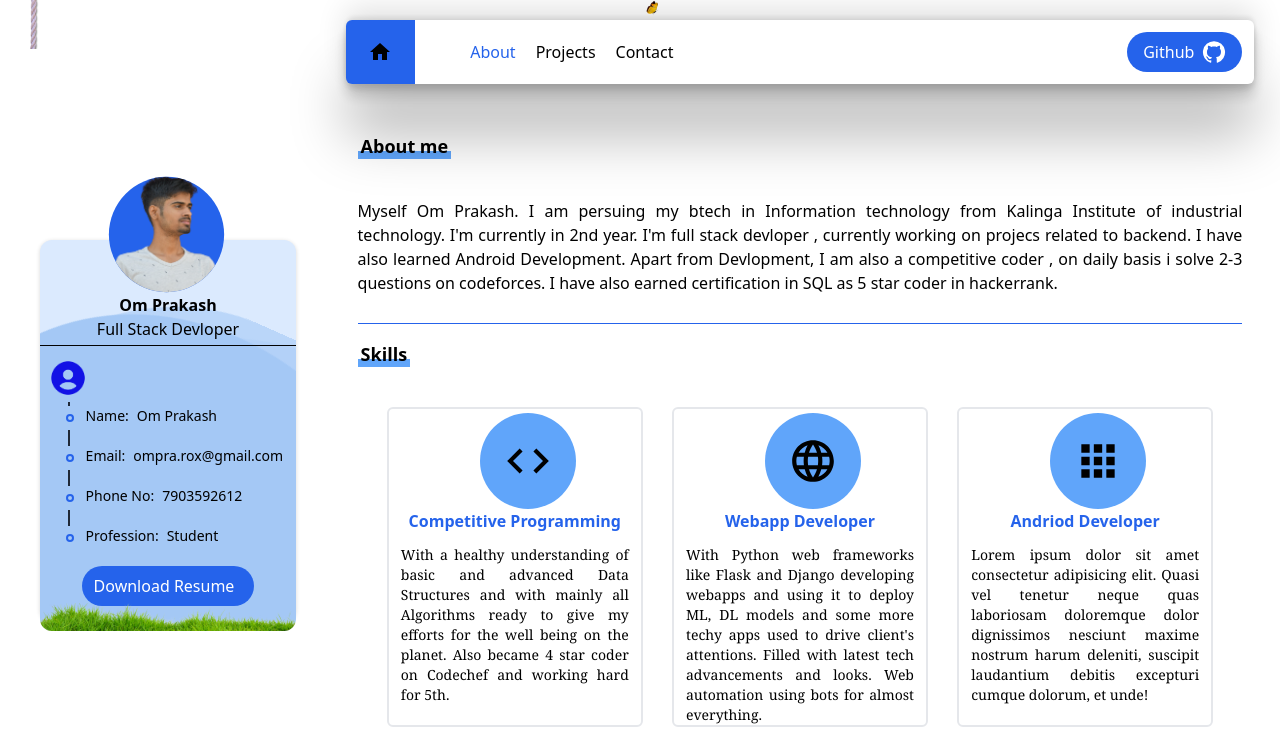
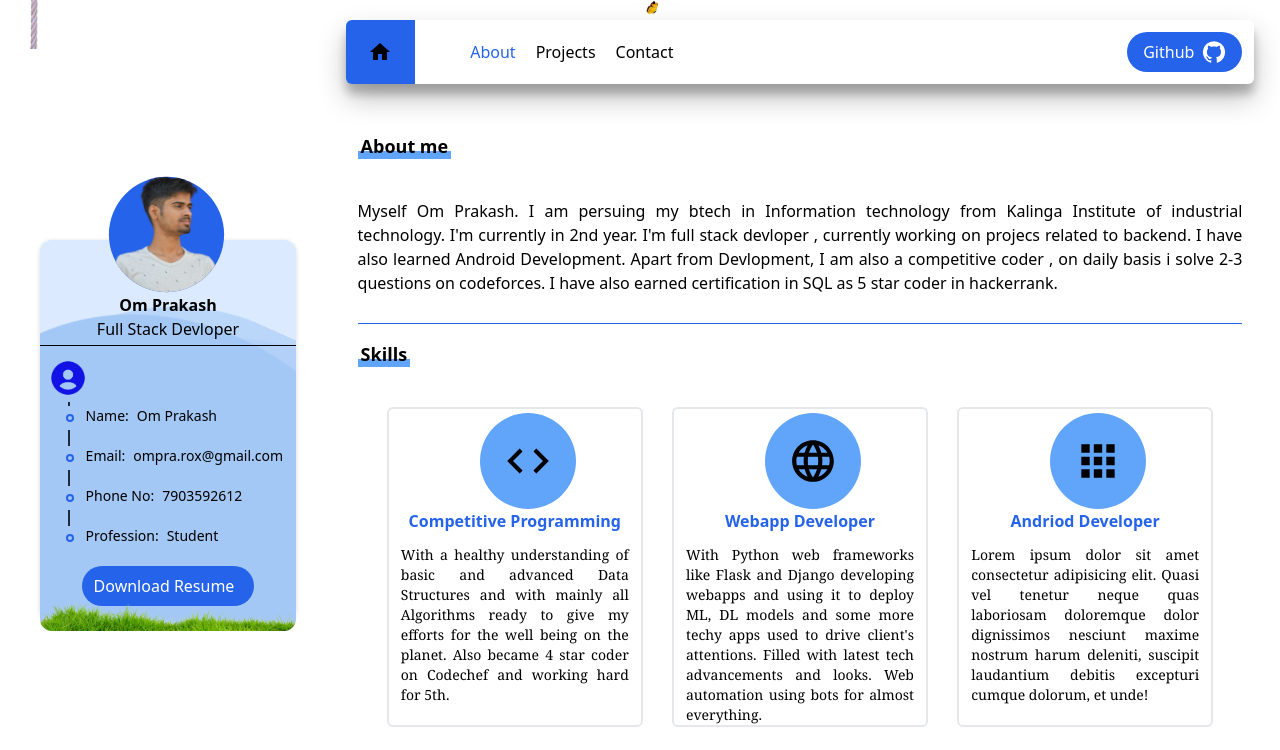
Before and after one commit to OmPr366/mypersonalcv, a React (Create React App) app: page / in a window 1280 px wide. Shown: the top 750 px of the page. Built offline with nearby package versions, Linux system fonts and the light colour scheme.

Commit message:
Update Newnav.css

```diff
--- a/src/components/Newnav.css
+++ b/src/components/Newnav.css
@@ -1,13 +1,18 @@
 .mynav{
     margin-left: 27%;
-    box-shadow: rgba(50, 50, 93, 0.25) 0px 50px 100px -20px,
-    rgba(0, 0, 0, 0.3) 0px 30px 60px -30px;
+    /* box-shadow: rgba(50, 50, 93, 0.25) 0px 50px 100px -20px,
+    rgba(0, 0, 0, 0.3) 0px 30px 60px -30px; */
 
-    box-shadow: rgba(0, 0, 0, 0.25) 0px 54px 55px,
+    /* box-shadow: rgba(0, 0, 0, 0.25) 0px 54px 55px,
     rgba(0, 0, 0, 0.12) 0px -12px 30px,
     rgba(0, 0, 0, 0.12) 0px 4px 6px,
     rgba(0, 0, 0, 0.17) 0px 12px 13px,
-    rgba(0, 0, 0, 0.09) 0px -3px 5px;
+    rgba(0, 0, 0, 0.09) 0px -3px 5px; */
+    box-shadow: rgba(0, 0, 0, 0.16) 0px 3px 6px,
+    rgba(0, 0, 0, 0.23) 0px 3px 6px;
+
+    box-shadow: rgba(0, 0, 0, 0.25) 0px 14px 28px,
+    rgba(0, 0, 0, 0.22) 0px 10px 10px;
 
     position: sticky;
     top: 0;
```
